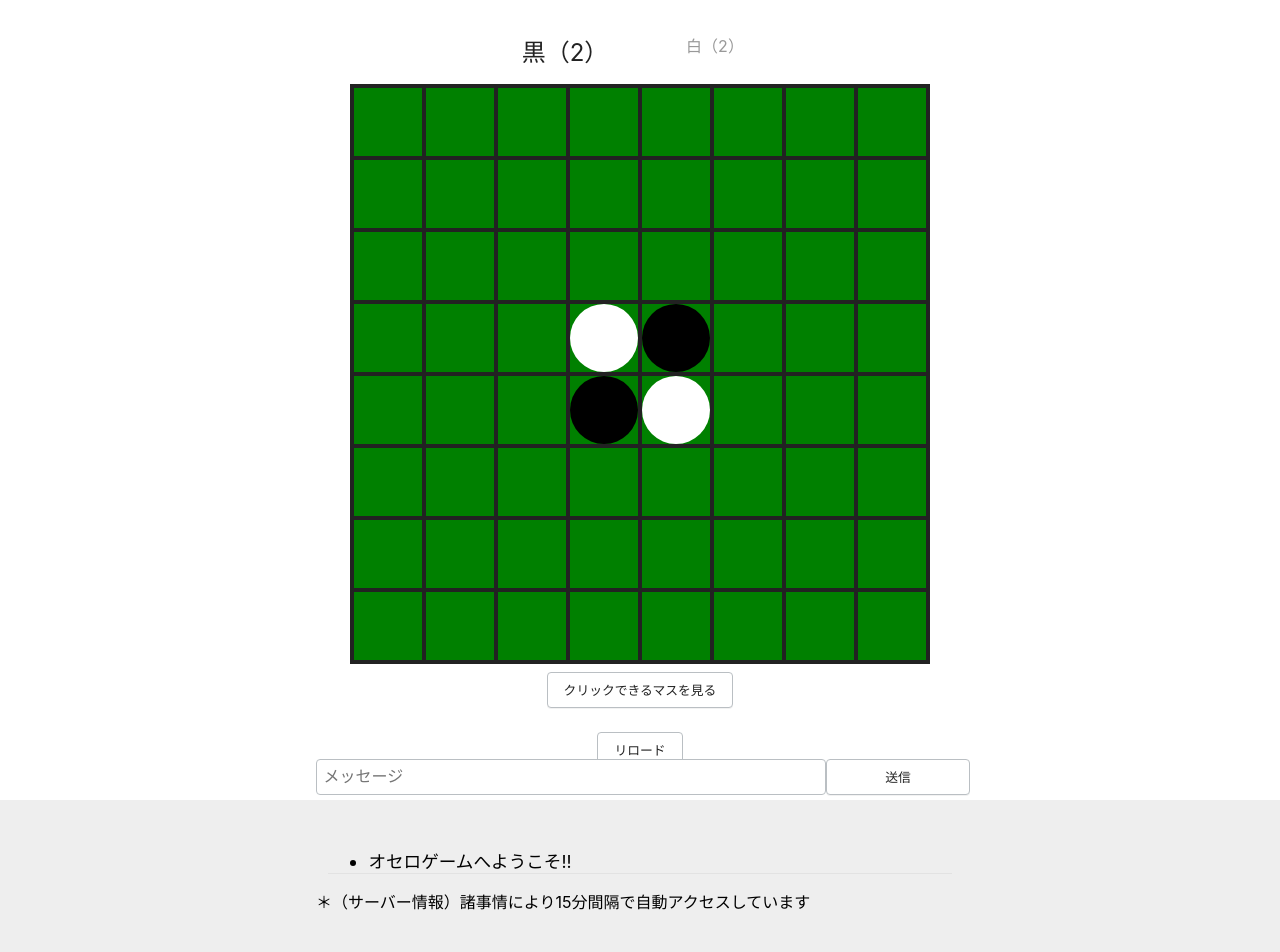
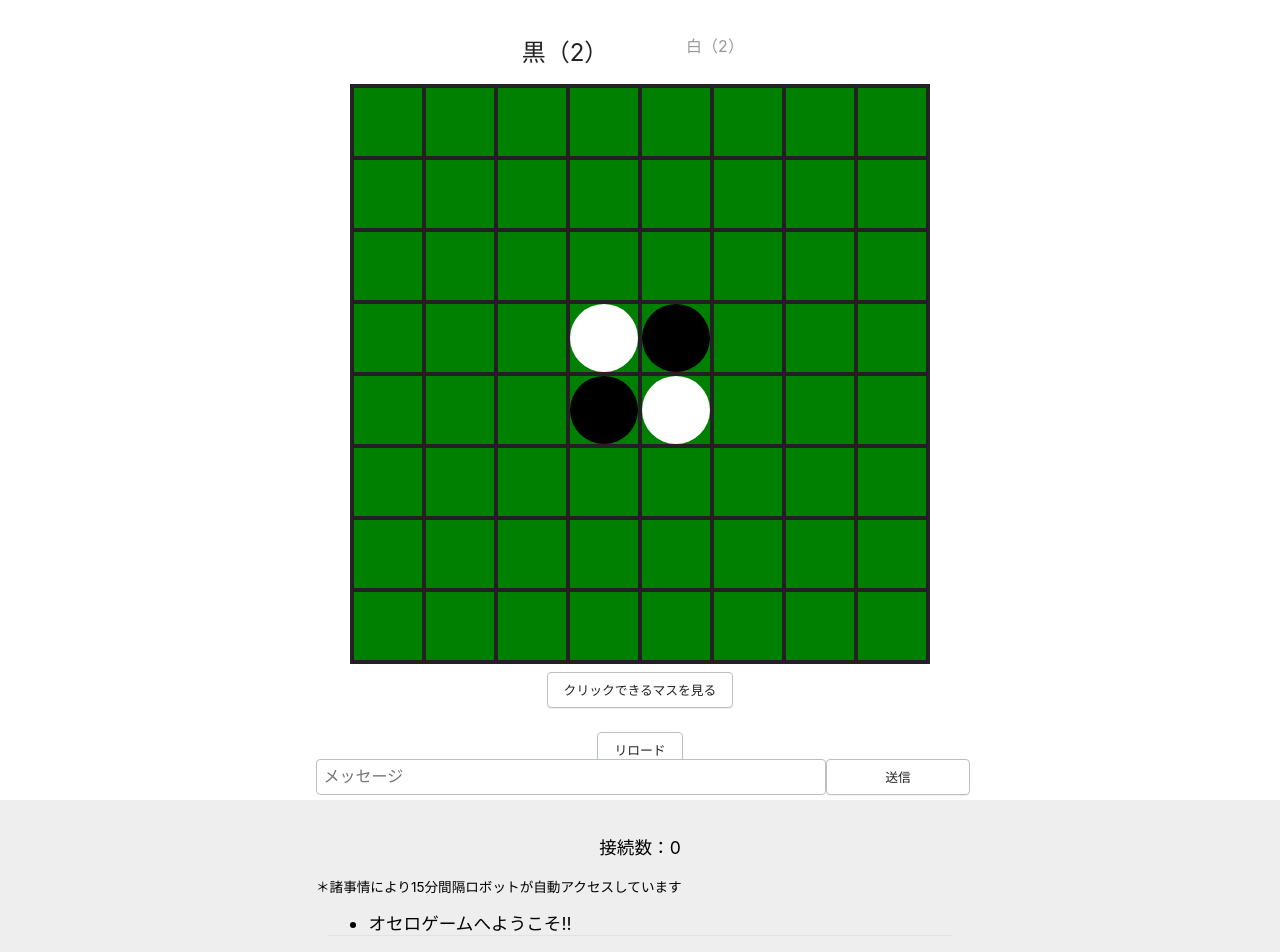
Before and after one commit to hiromi555/othello-socket-react, a React (Create React App) app in the folder frontend/: page / in a window 1280 px wide. Shown: the top 952 px of the page. Built offline with nearby package versions, Linux system fonts and the light colour scheme; no server answers.

Commit message:
接続数追加

```diff
--- a/frontend/src/App.css
+++ b/frontend/src/App.css
@@ -117,8 +117,15 @@ font-size:1.25em;
     font-size: 1.1rem;
 }
 .mess-wrap{
-   margin: 3rem 0;
+   margin: 1rem 0;
    text-align:left;
+}
+.center{
+  text-align:center;
+  font-size: 1.1rem;
+ }
+.small{
+ font-size: 0.85rem;
 }
 input{
     width: 270px;
--- a/frontend/src/App.js
+++ b/frontend/src/App.js
@@ -7,7 +7,6 @@ import { useState, useEffect } from 'react';
 import { board, countStone, okList, serchOkCells, getStoneListAndOkList } from './othello/model.js'
 import io from "socket.io-client";
 const socket = io();
-socket.emit('message', '（サーバー情報）接続されました')
 
 function App() {
     const [size, setSize] = useState(64);
@@ -18,11 +17,11 @@ function App() {
     const [pass, setPass] = useState(false);
     const [okCells, setOkCells] = useState(okList);
     const [active, setActive] = useState(false);
+    const [connectionsNum, setConnectionsNum] = useState(0)
 //クリックできるマスの表示非表示
 const ShowCells = () => {
     setActive(true)
 }
-
 //サーバーから届いた座標で石を置く
 useEffect(() => {
     socket.on('putStone', (payload) => {
@@ -52,6 +51,12 @@ useEffect(() => {
       socket.off('putStone');
   };
 }, [othello]);
+//接続数
+useEffect(() => {
+  socket.on('client-count', (clientCunt) => {
+     setConnectionsNum(clientCunt/4)
+  })
+}, [connectionsNum]);
 
 //パスした場合
 useEffect(() => {
@@ -116,6 +121,7 @@ useEffect(() => {
      <div className="App Mess">
         <Message
          size={size}
+         connectionsNum={connectionsNum}
         />
       </div>
     </>
--- a/frontend/src/Message.js
+++ b/frontend/src/Message.js
@@ -1,10 +1,9 @@
 import { useState, useEffect } from 'react';
 import io from "socket.io-client";
 import xssFilters from 'xss-filters'
-
 const socket = io();
 
-export const Message = ({size}) => {
+export const Message = ({size, connectionsNum}) => {
     const [message, setText] = useState('');
     const [messageList, setMessageList] = useState(['オセロゲームへようこそ!!']);
     //メッセージを送る
@@ -30,12 +29,13 @@ export const Message = ({size}) => {
 
     return (
         <div className='mess-wrap' style={{ width: size * 9 }}>
+            <p className='center'>接続数：{ connectionsNum }</p>
+            <p className='small'>＊諸事情により15分間隔ロボットが自動アクセスしています</p>
            <ul className='message'>
              {messageList.map((message, index) =>
              <li key={`m-${index}`}>{message}</li>
              )}
             </ul>
-             <p>＊（サーバー情報）諸事情により15分間隔で自動アクセスしています</p>
             <form onSubmit={addMessage} className="fixed">
             <input
                 style={{ width: size*7}}
```
Also changed, not shown: 12 other files (tests, documents, lock files or other folders). Lines whose indentation alone changed are shown as unchanged.
